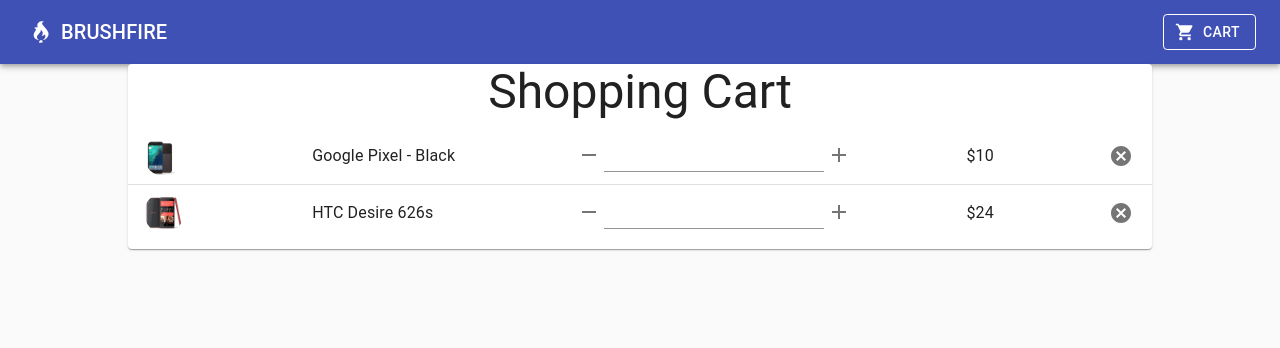
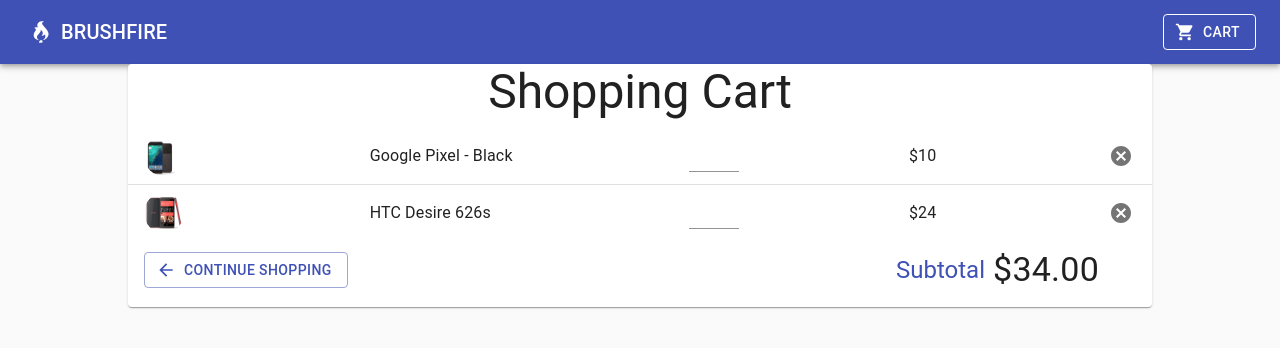
Before and after one commit to jswelsh/react_store, a React (Create React App) app: page /cart in a window 1280 px wide. Shown: the top 348 px of the page. Built offline with nearby package versions, Linux system fonts and the light colour scheme.

Commit message:
add: somne styling work on cart

```diff
--- a/src/Cart/index.js
+++ b/src/Cart/index.js
@@ -1,11 +1,12 @@
 import { useState } from 'react'
-import { List, Divider, TextField, ListItem, ListItemAvatar, ListItemText, Typography, Grid } from '@material-ui/core'
+import { List, Divider, Button, TextField, ListItem, ListItemAvatar, ListItemText, Typography, Grid } from '@material-ui/core'
 import { makeStyles } from '@material-ui/core/styles'
 import PropTypes from 'prop-types';
 import Avatar from '@material-ui/core/Avatar'
 import IconButton from '@material-ui/core/IconButton'
 import Paper from '@material-ui/core/Paper'
 
+import ArrowBackIcon from '@material-ui/icons/ArrowBack';
 import CancelIcon from '@material-ui/icons/Cancel'
 
 import RemoveIcon from '@material-ui/icons/Remove';
@@ -31,10 +32,6 @@
   },
   inline: {
     display: 'inline',
-  },
-  AmountField: {
-    // flexGrow:1
-    width:40
   },
   ListItem:{
     flexGrow:2
@@ -68,6 +65,7 @@
   total: 0,
   featured: true
   }
+  const cart = [product,product2]
 
   return (
     <Paper className={classes.PaperW}>
@@ -93,19 +91,20 @@
         </div>
         </Grid>
         <Grid item>
-          <IconButton size='small'>
+ {/*          <IconButton size='small'>
             <RemoveIcon />
-          </IconButton>
-          <TextField type="number"
-              className="AmountField"
+          </IconButton> */}
+          <TextField
+            type="number"
+            style ={{width: '50px'}}
             onInput={(e)=>{
                 e.target.value = Math.max(0, parseInt(e.target.value) ).toString().slice(0,2)
             }}
             min={0}
           />
-          <IconButton size='small'>
+{/*           <IconButton size='small'>
             <AddIcon />
-          </IconButton>
+          </IconButton> */}
         </Grid>
         <Grid item>
         <Typography>
@@ -137,19 +136,20 @@
         </div>
         </Grid>
         <Grid item>
-          <IconButton size='small'>
+{/*           <IconButton size='small'>
             <RemoveIcon />
-          </IconButton>
-          <TextField type="number"
-              className="AmountField"
+          </IconButton> */}
+          <TextField
+            type="number"
+            style ={{width: '50px'}}
             onInput={(e)=>{
                 e.target.value = Math.max(0, parseInt(e.target.value) ).toString().slice(0,2)
             }}
             min={0}
           />
-          <IconButton size='small'>
+{/*           <IconButton size='small'>
             <AddIcon />
-          </IconButton>
+          </IconButton> */}
         </Grid>
         <Grid item>
         <Typography>
@@ -163,6 +163,46 @@
         </Grid>
       </Grid>
       </ListItem>
+
+      <ListItem>
+      <Grid
+        container
+        direction="row"
+        justify="space-between"
+        alignItems="center">
+      <Grid xs={9} item>
+      <Button
+        color='primary'
+        variant={'outlined'}
+        startIcon={<ArrowBackIcon />} >
+        continue shopping
+      </Button>
+      </Grid>
+      <Grid
+        xs={3}
+        item
+        container
+        spacing={1}
+        direction="row"
+        // justify="space-between"
+        alignItems="center"
+
+        >
+        <Grid item>
+          <Typography variant="h5" color="primary">Subtotal </Typography>
+        </Grid>
+{/*         <Grid item>
+
+        <Divider orientation='vertical' />
+        </Grid> */}
+        <Grid item>
+          <Typography variant="h4" color="initial">${cart.reduce((accumulator, current) => current.price + accumulator , 0.00).toFixed(2)}</Typography>
+        </Grid>
+
+      </Grid>
+
+      </Grid>
+      </ListItem>
       </List>
     </Paper>
   )
```
Lines whose indentation alone changed are shown as unchanged.
